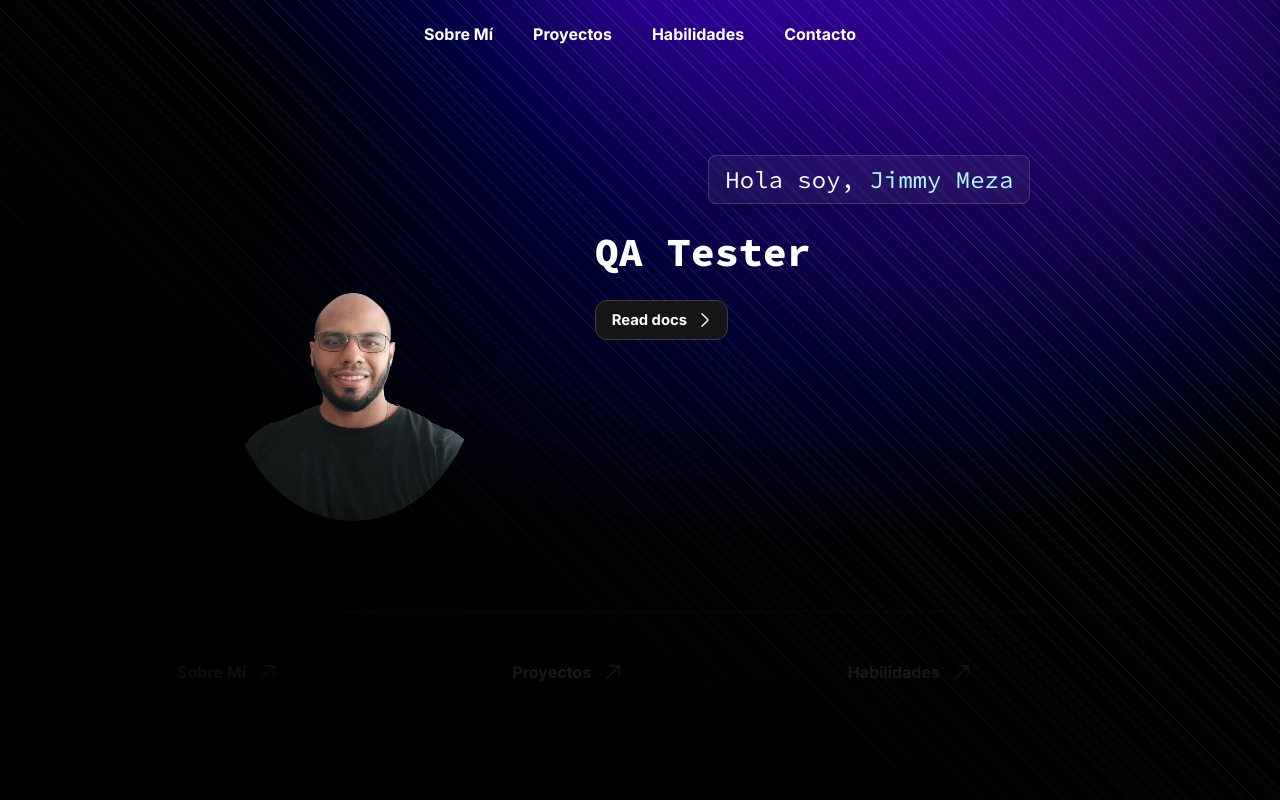
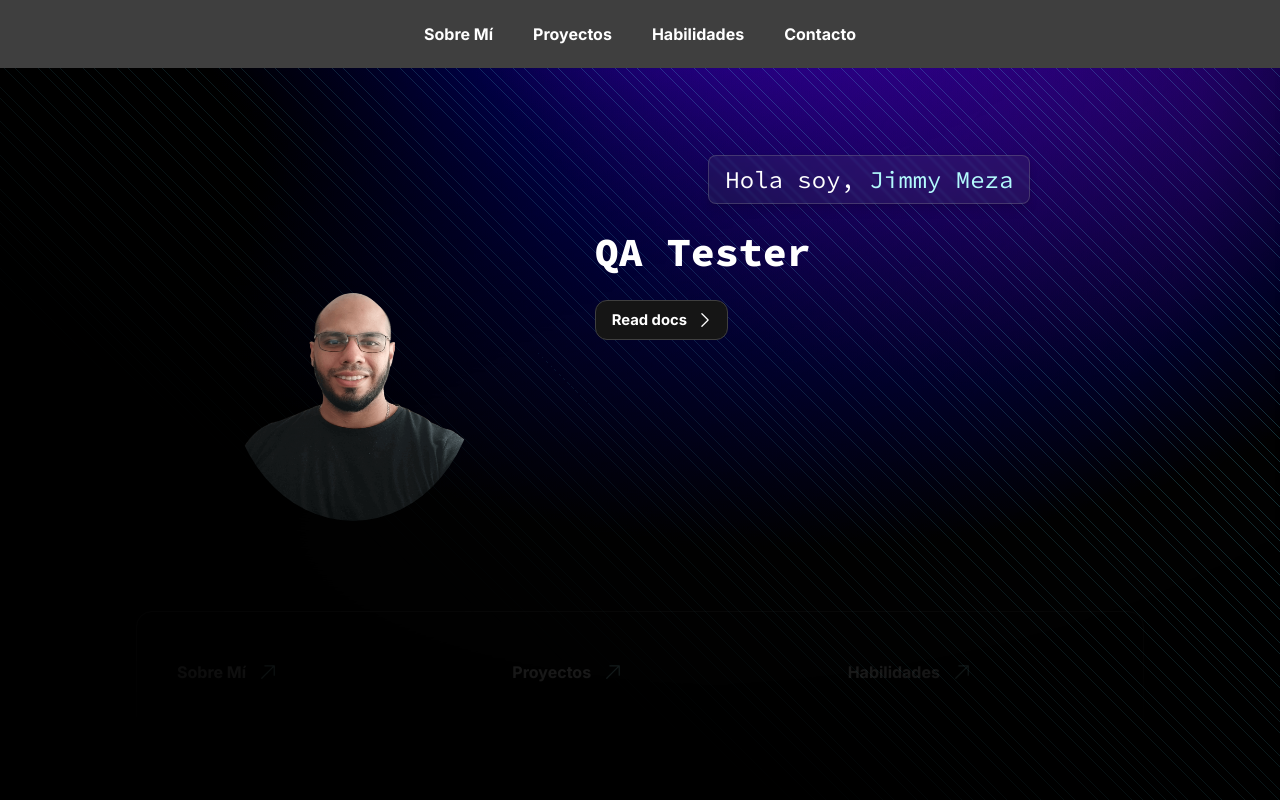
Before and after one commit to JimmyA32/JimmyMeza-Portfolio, a Next.js app: page / in a window 1280 px wide. Shown: the top 800 px of the page. Built offline with nearby package versions, Linux system fonts and the light colour scheme.

Commit message:
Update page.tsx

```diff
--- a/src/app/page.tsx
+++ b/src/app/page.tsx
@@ -35,7 +35,7 @@ export default function Home() {
 				as="nav"
 				fillWidth
 				justifyContent="center"
-				background="black" // Color de fondo del menú
+				background="neutral-strong" // Color de fondo del menú
 				paddingY="m"
 				style={{ position: 'fixed', top: 0, zIndex: 1000 }}>
 				{links.map((link) => (
```
